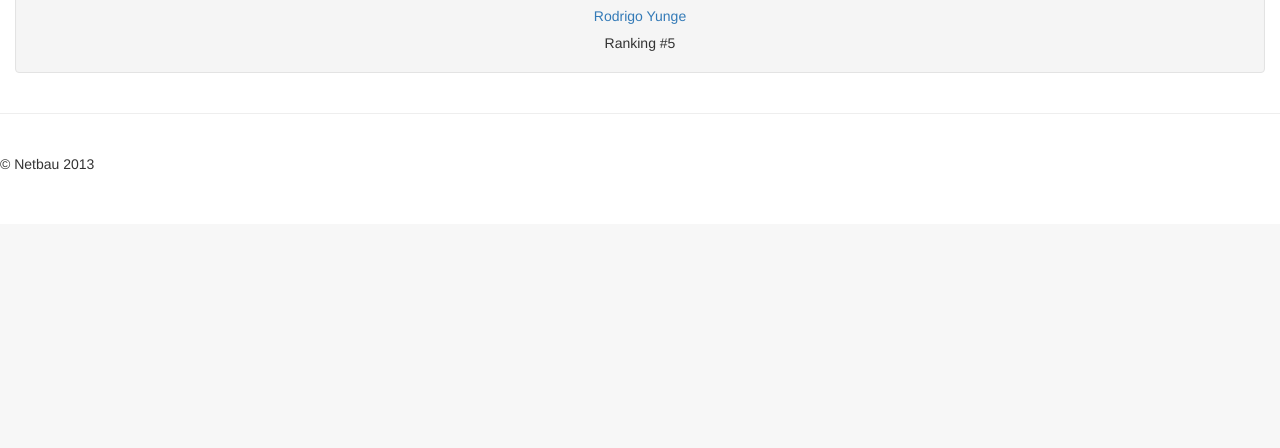
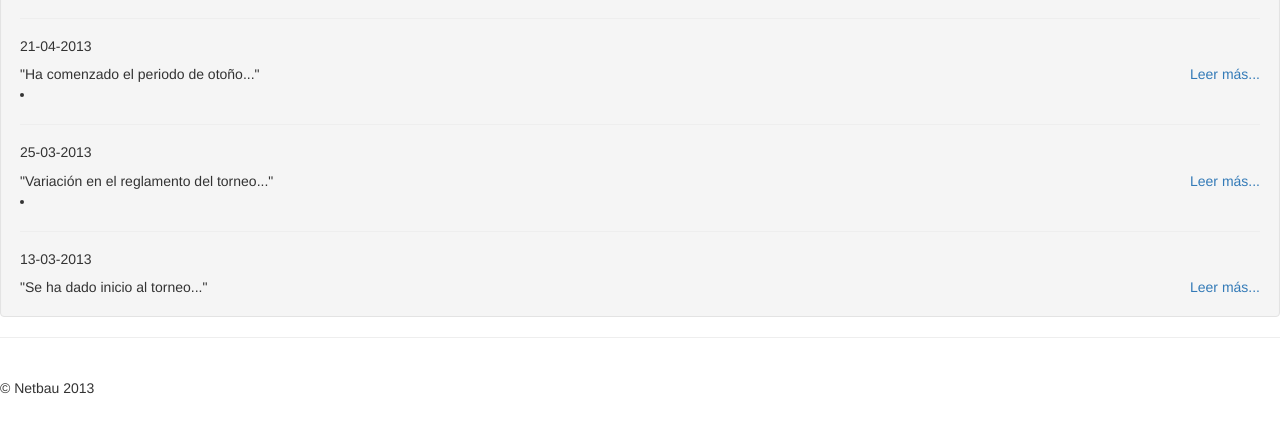
Before and after one commit to Netbau/escalerilla, a PHP site: page / in a window 1280 px wide. Shown: the part 2422-2870 px from the top of the page. Before the commit the page ends 2592 px from the top, so only its background shows below. Run offline with PHP 8.4, Linux system fonts and the light colour scheme; some libraries are stand-ins or nearby versions.

Commit message:
Creación header
Creación header
Cambios en las noticias
Espacio publicitario

```diff
--- /dev/null
+++ b/capaVistas/header.php
@@ -0,0 +1,52 @@
+<!DOCTYPE html>
+<html>
+    <head>
+        <meta http-equiv="Content-Type" content="text/html; charset=UTF-8">
+        <meta charset="utf-8">
+        <title>Rama de Tenis, Estadio Israelita</title>
+        <meta name="viewport" content="width=device-width, initial-scale=1.0">
+        <meta name="description" content="">
+        <meta name="author" content="">
+
+        <!-- Le styles -->
+        <link href="http://code.jquery.com/ui/1.9.2/themes/base/jquery-ui.css" rel="stylesheet"><!-- css jQuery UI-->
+        <link href="http://netdna.bootstrapcdn.com/twitter-bootstrap/2.2.2/css/bootstrap-combined.min.css" rel="stylesheet"><!-- css bootstrap-->
+        <link href="http://code.jquery.com/ui/1.10.0/themes/base/jquery-ui.css" rel="stylesheet"><!-- css bootstrap-->
+        <style type="text/css">
+
+            body {
+                padding-top: 60px;
+                padding-bottom: 40px;
+            }
+            .sidebar-nav {
+                padding: 9px;
+            }
+            .tab-content {
+                max-height: 220px;
+            }
+
+            @media (max-width: 980px) {
+                /* Enable use of floated navbar text */
+                .navbar-text.pull-right {
+                    float: none;
+                    padding-left: 5px;
+                    padding-right: 5px;
+                }
+            }
+        </style>
+        <!-- scripts js externos -->
+        <script src="http://code.jquery.com/jquery-latest.js"></script><!-- CDN jquery-->
+        <script src="http://cdn.jquerytools.org/1.2.7/full/jquery.tools.min.js"></script><!-- CDN jquery tools-->
+        <script src="http://code.jquery.com/ui/1.10.0/jquery-ui.js"></script><!-- CDN jquery UI-->
+        <script src="http://netdna.bootstrapcdn.com/twitter-bootstrap/2.2.2/js/bootstrap.min.js"></script><!-- CDN bootstrap-->
+
+
+    </head>
+
+    <body>
+
+        <div class="navbar navbar-inverse navbar-fixed-top">
+
+            <?php include("capaVistas/navbar.php"); ?>
+
+        </div>
--- a/capaVistas/ultimasNoticias.php
+++ b/capaVistas/ultimasNoticias.php
@@ -1,5 +1,5 @@
 
 <li class="nav-header"><h4>Últimas Noticias</h4></li>
-			<li><div><hr><h5>21-04-2013</h5></div> <div>"Ha comenzado el periodo de otoño..."</div><div class="pull-right"><a href="#"> Leer más...</a></div></li>
-			<li><div><hr><h5>25-03-2013</h5></div> <div>"Variación en el reglamento del torneo..."</div><div class="pull-right"><a href="#"> Leer más...</a></div></li>
-			<li><div><hr><h5>13-03-2013</h5></div> <div>"Se ha dado inicio al torneo..."</div><div class="pull-right"><a href="#"> Leer más...</a></div></li>
+			<li><div><hr><h5>21-04-2013</h5></div><div class="pull-right"><a href="#"> Leer más...</a></div><div>"Ha comenzado el periodo de otoño..."</div></li>
+			<li><div><hr><h5>25-03-2013</h5></div><div class="pull-right"><a href="#"> Leer más...</a></div><div>"Variación en el reglamento del torneo..."</div></li>
+			<li><div><hr><h5>13-03-2013</h5></div><div class="pull-right"><a href="#"> Leer más...</a></div><div>"Se ha dado inicio al torneo..."</div></li>
--- a/index.php
+++ b/index.php
@@ -1,55 +1,5 @@
-<!DOCTYPE html>
-<html>
-    <head>
-        <meta http-equiv="Content-Type" content="text/html; charset=UTF-8">
-        <meta charset="utf-8">
-        <title>Rama de Tenis, Estadio Israelita</title>
-        <meta name="viewport" content="width=device-width, initial-scale=1.0">
-        <meta name="description" content="">
-        <meta name="author" content="">
 
-        <!-- Le styles -->
-        <link href="http://code.jquery.com/ui/1.9.2/themes/base/jquery-ui.css" rel="stylesheet"><!-- css jQuery UI-->
-        <link href="http://netdna.bootstrapcdn.com/twitter-bootstrap/2.2.2/css/bootstrap-combined.min.css" rel="stylesheet"><!-- css bootstrap-->
-        <link href="http://code.jquery.com/ui/1.10.0/themes/base/jquery-ui.css" rel="stylesheet"><!-- css bootstrap-->
-        <style type="text/css">
-
-            body {
-                padding-top: 60px;
-                padding-bottom: 40px;
-            }
-            .sidebar-nav {
-                padding: 9px 0;
-            }
-            .tab-content {
-                max-height: 22	0px;
-            }
-
-            @media (max-width: 980px) {
-                /* Enable use of floated navbar text */
-                .navbar-text.pull-right {
-                    float: none;
-                    padding-left: 5px;
-                    padding-right: 5px;
-                }
-            }
-        </style>
-        <!-- scripts js externos -->
-        <script src="http://code.jquery.com/jquery-latest.js"></script><!-- CDN jquery-->
-        <script src="http://cdn.jquerytools.org/1.2.7/full/jquery.tools.min.js"></script><!-- CDN jquery tools-->
-        <script src="http://code.jquery.com/ui/1.10.0/jquery-ui.js"></script><!-- CDN jquery UI-->
-        <script src="http://netdna.bootstrapcdn.com/twitter-bootstrap/2.2.2/js/bootstrap.min.js"></script><!-- CDN bootstrap-->
-
-
-    </head>
-
-    <body>
-
-        <div class="navbar navbar-inverse navbar-fixed-top">
-
-            <?php include("capaVistas/navbar.php"); ?>
-
-        </div>
+	<?php require("capaVistas/header.php"); ?>
 
         <div class="container-fluid">
             <div class="row-fluid"><h2><center>Escalerilla Estadio Israelita 2013 <img src="img/LogoEimCompacto.jpg" height ="35" width="40"></center></h2></div>
@@ -67,6 +17,13 @@
 
                     </div><!--/.well -->
 
+		  <div class="well"><!--Publicidad-->
+
+			Espacio Publicitario
+
+          </div><!--/.well -->
+
+
                 </div><!--/span-->
                 <div class="span9">
                     <div class="hero-unit"><center><h2>Ranking</h2></center><!--Ranking-->
@@ -75,15 +32,23 @@
 
                     </div>
 
-                    <div class="row-fluid"><!--Últimos Ganadores-->
+					<div class="well">
+                    <div class="row-fluid"><center><h3>Últimos Ganadores</h3></center><!--Últimos Ganadores-->
 
                         <?php require("capaVistas/ultimosGanadores.php"); ?>
 
                     </div><!--/row-->
+					</div><!--well-->
                 </div><!--/span-->
             </div><!--/row-->
 
-            <hr>
+	  <div class="well"><!--Últimas Noticias-->
+
+			<?php require("capaVistas/ultimasNoticias.php"); ?>
+
+	  </div>
+
+      <hr>
 
             <footer><!-- ARCHIVO footer-->
 
```
Also changed, not shown: usuario.php (+8 -56 lines).
